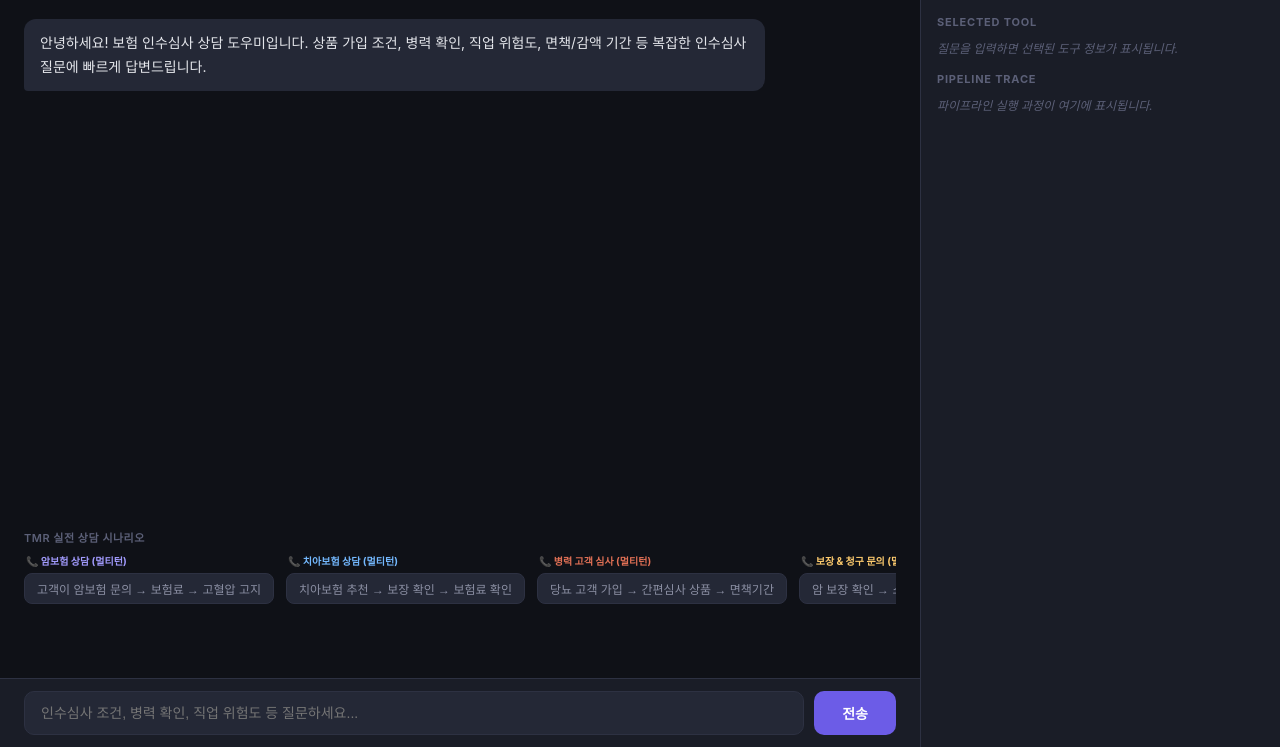
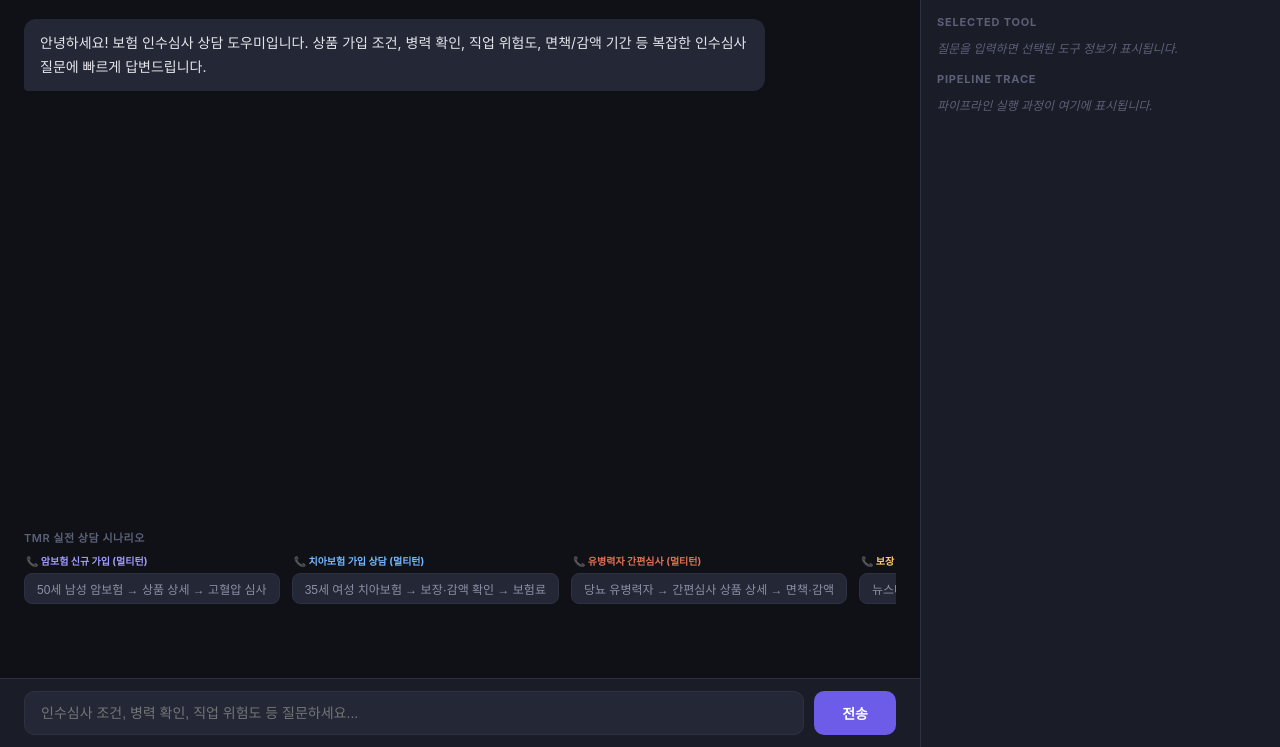
Before and after one commit to mink555/agent-mvp-eval, a FastAPI app: page / in a window 1280 px wide. Shown: the part 53-800 px from the top of the page. Run offline with FastAPI, Linux system fonts and the light colour scheme; data that the repository does not hold is empty; parts of the project's set-up code (start-up, migrations or seed data) failed here and were passed over.

Commit message:
refactor: redesign multi-turn scenarios for natural conversation flow
Each follow-up question now explicitly references the product from the
previous answer, matching real TMR consultation patterns:
- 암보험: 50세 남성 → 첫날부터암보험 상세 → 고혈압 심사
- 치아보험: 35세 여성 → 건강한치아보험 보장·감액 → 보험료
- 유병력자: 55세 당뇨 → 간편한건강보험 상세 → 면책·감액
- 보장&청구: 뉴스타트암보험 보장 → 소액암 구분 → 청구 절차

Co-authored-by: Cursor <cursoragent@cursor.com>

```diff
--- a/templates/index.html
+++ b/templates/index.html
@@ -624,27 +624,27 @@
         <div class="examples-header">TMR 실전 상담 시나리오</div>
         <div class="example-groups">
           <div class="example-group">
-            <div class="group-label" style="color:var(--accent-light)">📞 암보험 상담 (멀티턴)</div>
+            <div class="group-label" style="color:var(--accent-light)">📞 암보험 신규 가입 (멀티턴)</div>
             <div class="group-items">
-              <button class="example-btn" onclick="askSequence(['고객님이 암보험 알아보신다는데 우리 상품 뭐 있어?', '50세 남성이면 보험료 얼마쯤 나와?', '고혈압 약 드시고 계신데 가입 가능해?'])">고객이 암보험 문의 → 보험료 → 고혈압 고지</button>
+              <button class="example-btn" onclick="askSequence(['50세 남성 고객인데 암보험 알아본대. 추천 상품 뭐 있어?', '첫날부터 암보험이 좋아 보이는데 보장 내용 자세히 알려줘', '이 고객이 고혈압 약 복용 중인데 가입 심사 어떻게 돼?'])">50세 남성 암보험 → 상품 상세 → 고혈압 심사</button>
             </div>
           </div>
           <div class="example-group">
-            <div class="group-label" style="color:var(--info)">📞 치아보험 상담 (멀티턴)</div>
+            <div class="group-label" style="color:var(--info)">📞 치아보험 가입 상담 (멀티턴)</div>
             <div class="group-items">
-              <button class="example-btn" onclick="askSequence(['치아보험 추천해줄 수 있어?', '보장 내용이 어떻게 돼?', '40세 여성이면 한 달에 얼마야?'])">치아보험 추천 → 보장 확인 → 보험료 확인</button>
+              <button class="example-btn" onclick="askSequence(['35세 여성 고객이 치아보험 문의하는데 어떤 상품 있어?', '건강한치아보험 보장 범위랑 감액 조건 알려줘', '이 상품 보험료 얼마쯤 나와?'])">35세 여성 치아보험 → 보장·감액 확인 → 보험료</button>
             </div>
           </div>
           <div class="example-group">
-            <div class="group-label" style="color:var(--danger)">📞 병력 고객 심사 (멀티턴)</div>
+            <div class="group-label" style="color:var(--danger)">📞 유병력자 간편심사 (멀티턴)</div>
             <div class="group-items">
-              <button class="example-btn" onclick="askSequence(['당뇨 있는 고객인데 가입할 수 있는 보험 있어?', '간편심사 상품으로 알아봐줘', '면책기간이 어떻게 되는지도 확인해줘'])">당뇨 고객 가입 → 간편심사 상품 → 면책기간</button>
+              <button class="example-btn" onclick="askSequence(['55세 남성인데 당뇨 있어. 가입 가능한 보험 있어?', '간편한건강보험 보장 내용이랑 가입 조건 알려줘', '이 상품 면책기간이랑 감액 조건 어떻게 돼?'])">당뇨 유병력자 → 간편심사 상품 상세 → 면책·감액</button>
             </div>
           </div>
           <div class="example-group">
-            <div class="group-label" style="color:var(--warning)">📞 보장 & 청구 문의 (멀티턴)</div>
+            <div class="group-label" style="color:var(--warning)">📞 보장 확인 & 청구 (멀티턴)</div>
             <div class="group-items">
-              <button class="example-btn" onclick="askSequence(['암보험에서 암 진단 받으면 보험금이 얼마나 나와?', '소액암이랑 일반암은 뭐가 달라?', '암 진단 후 보험금 청구 절차랑 필요서류 알려줘'])">암 보장 확인 → 소액암 구분 → 청구 절차</button>
+              <button class="example-btn" onclick="askSequence(['뉴스타트암보험 가입한 고객인데 보장 내용 확인해줘', '이 상품에서 소액암이랑 일반암 보험금 차이가 어떻게 돼?', '암 진단 후 보험금 청구 절차 알려줘'])">뉴스타트암보험 보장 → 소액암 구분 → 청구 절차</button>
             </div>
           </div>
           <div class="example-group">
```
